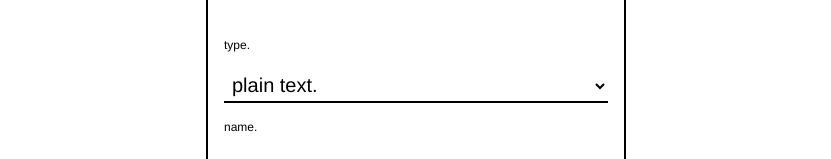
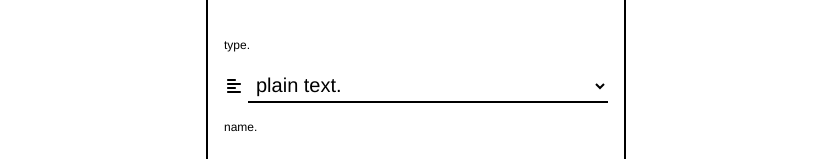
Before and after one commit to roberts-website/secrets, a React (Vite) app: page / in a window 1280 px wide. Both pictures are taken after a click on the button "new secret.". Shown: the part 236-395 px from the top of the page, without its empty margins (224-1055 px from the left). Built offline with nearby package versions, Linux system fonts and the light colour scheme.

Commit message:
add SecretIcon to SecretModal

```diff
--- a/src/components/SecretModal/index.tsx
+++ b/src/components/SecretModal/index.tsx
@@ -25,6 +25,7 @@ import SecretTextDetails from './SecretTextDetails'
 
 import IconButton from '@/components/IconButton'
 import Modal      from '@/components/Modal'
+import SecretIcon from '@/components/SecretIcon'
 
 /// component.
 
@@ -56,8 +57,11 @@ export default function SecretModal({
       <label>
         type.
       </label>
+      <div className='flex flex-row gap-1 items-center'>
+        <SecretIcon secretType={selectedType} />
         <select
-        value={selectedType}
+          className='flex-1'
+          value    ={selectedType}
 
           onChange={e => setSelectedType(e.target.value as SecretType)}
         >
@@ -70,6 +74,7 @@ export default function SecretModal({
             </option>
           ))}
         </select>
+      </div>
 
       <label>
         name.
```
Lines whose indentation alone changed are shown as unchanged.
